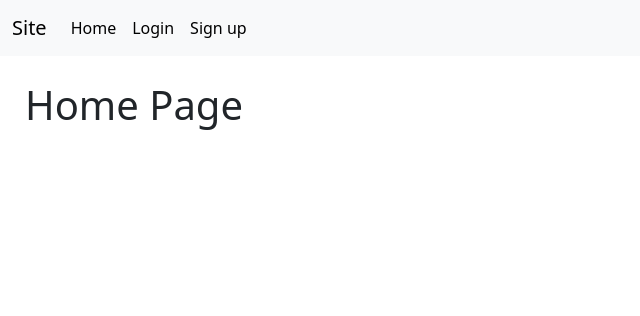
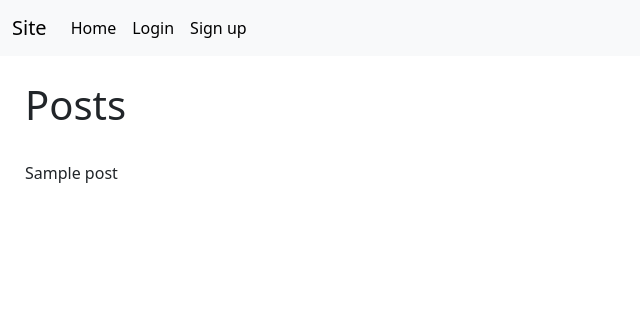
Before and after one commit to SGodinho7/wordwall-site, a Python web app: template app/blueprints/core/templates/core/index.html in a window 1280 px wide. Shown: the top 316 px of the page, without its empty margins (0-640 px from the left). Run offline with Jinja, Linux system fonts and the light colour scheme; the template is opened without the code that fills it: most values are stand-ins (such as "Sample title", 1, 10 or a date in 2020).

Commit message:
Add posts

```diff
--- a/app/blueprints/auth/models.py
+++ b/app/blueprints/auth/models.py
@@ -14,6 +14,7 @@ class User(db.Model, UserMixin):
     username = db.Column(db.String(80), nullable=False)
     email = db.Column(db.String(80), nullable=False, unique=True)
     password = db.Column(db.String(80), nullable=False)
+    posts = db.relationship('Post', backref='user')
 
     def get_id(self):
         return self.id_user
--- a/app/blueprints/core/templates/core/index.html
+++ b/app/blueprints/core/templates/core/index.html
@@ -5,10 +5,21 @@
 {% block content %}
 {% include 'partial/navbar.html' %}
 <div style="margin: 25px;">
-	<h1>Home Page</h1>
+	<h1>Posts</h1>
+	{% if current_user.is_authenticated %}
+	<hr>
+	<h5>New Post</h5>
+	<form method="post" id="form-post" style="width: 35%;">
+		<label for="body" class="form-label">Body</label>
+		<textarea id="body" name="body" form="form-post" class="form-control" style="resize: none;" maxlength="200" rows="4" placeholder="Hello everyone!" required></textarea>
+		<br>
+		<button type="submit" class="btn btn-primary">Post</button>
+	</form>
+	<hr>
+	{% endif %}
 	<br>
-	{% if current_user.is_authenticated %}
-	<p>Hello {{ current_user.username }}</p>
-	{% endif %}
+	{% for post in posts %}
+	<p>{{ post }}</p>
+	{% endfor %}
 </div>
 {% endblock %}
```
Also changed, not shown: app/blueprints/core/models.py (added, +13 -0 lines), app/blueprints/core/routes.py (+23 -3 lines).
